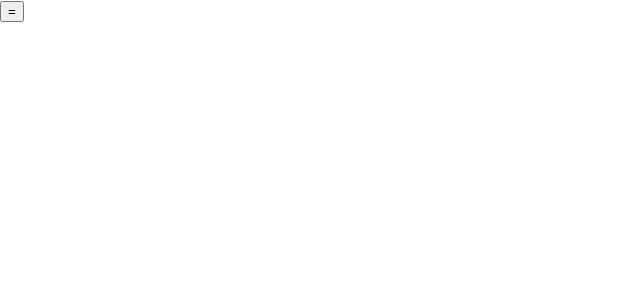
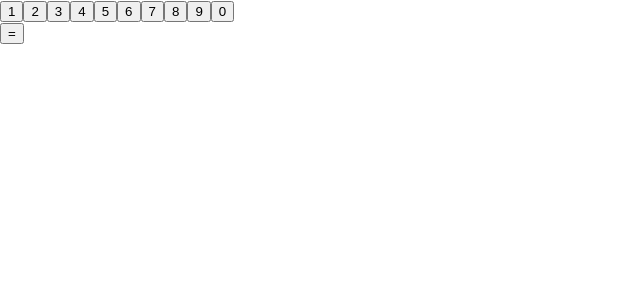
Before and after one commit to nayakshweta/javascript_calculator, a React (Create React App) app: page / in a window 1280 px wide. Shown: the top 300 px of the page, without its empty margins (0-640 px from the left). Built offline with nearby package versions, Linux system fonts and the light colour scheme.

Commit message:
Adds new React Component called Butons. Adds buttons to render numbers 0 to 9 in the Calculator component.

```diff
--- /dev/null
+++ b/src/components/Button.js
@@ -0,0 +1,15 @@
+import React from 'react';
+
+class Button extends React.Component {
+    constructor(props) {
+        super(props);
+    }
+
+    render() {
+        return (
+            <button type="button" id={this.props.id}> {this.props.val} </button>
+        );
+    }
+}
+
+export default Button;
--- a/src/components/Calculator.js
+++ b/src/components/Calculator.js
@@ -1,4 +1,5 @@
 import React from 'react';
+import Button from './Button';
 
 class Calculator extends React.Component {
     constructor(props) {
@@ -76,6 +77,14 @@ class Calculator extends React.Component {
     render() {
         return (
             <div>
+                <div id="numbers">
+                    {this.numbers.map(item => (
+                    <Button
+                        id={item.id}
+                        val={item.val}
+                    />
+                    ))}
+                </div>
                 <div>
                     <button id="equals">=</button>
                 </div>
```
